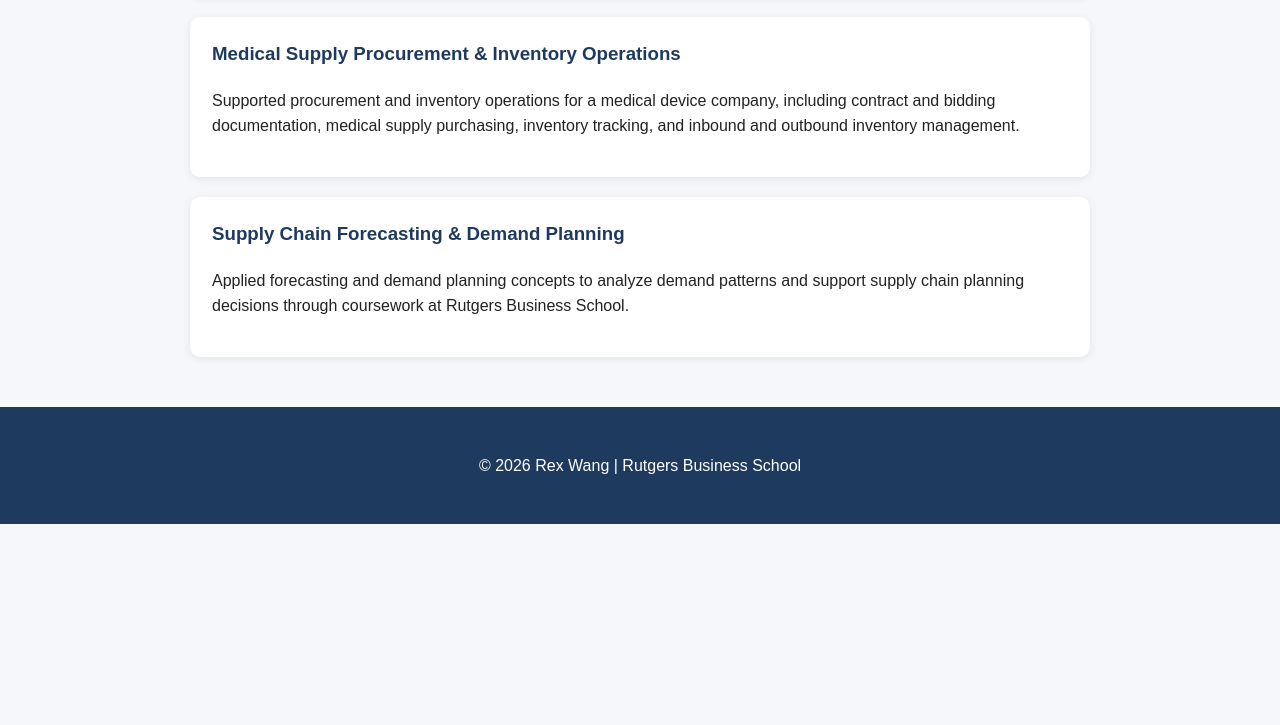
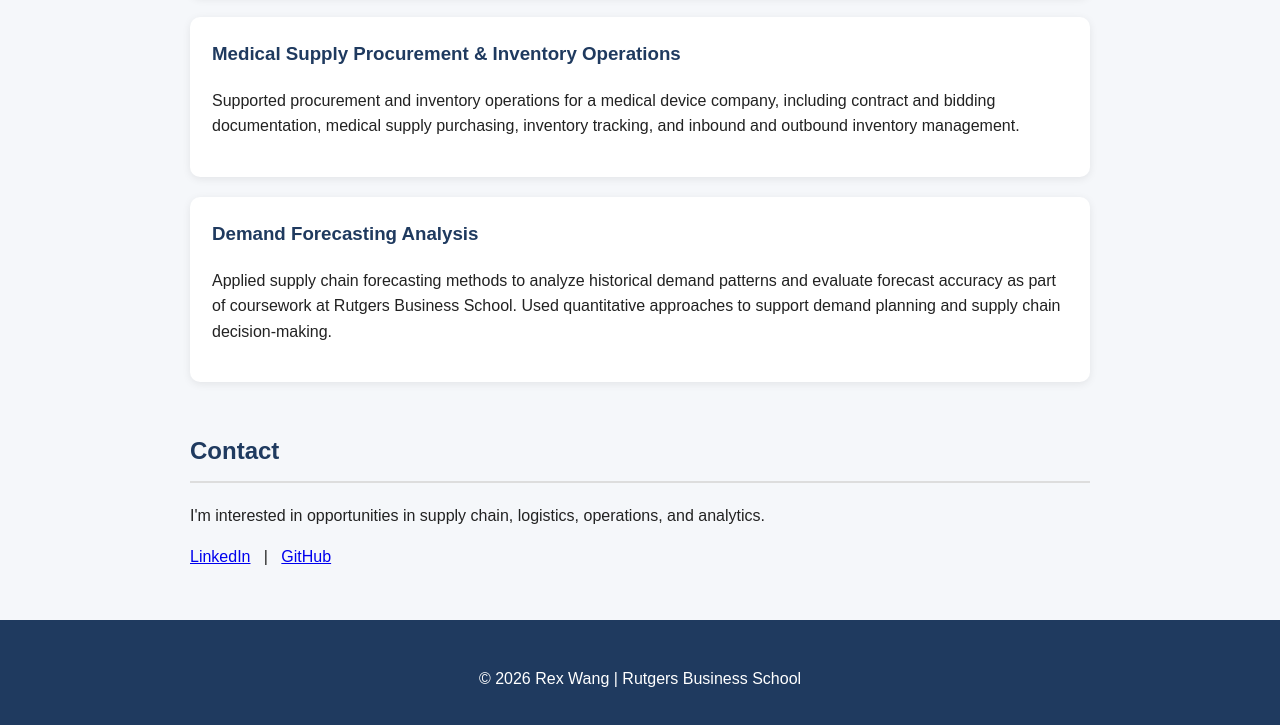
Before and after one commit to RexWang5/-portfolio, a plain HTML site: page index.html in a window 1280 px wide. Shown: the part 1091-1816 px from the top of the page. Before the commit the page ends 1615 px from the top, so only its background shows below. Drawn offline with Linux system fonts and the light colour scheme.

Commit message:
Improve portfolio projects and add contact section

```diff
--- a/index.html
+++ b/index.html
@@ -103,6 +103,7 @@
   <a href="#about">About</a>
   <a href="#skills">Skills</a>
   <a href="#projects">Projects</a>
+  <a href="#contact">Contact</a>
 </nav>
 
 <section id="about">
@@ -156,16 +157,31 @@
   </div>
 
   <div class="project">
-    <h3>Supply Chain Forecasting & Demand Planning</h3>
-    <p>
-      Applied forecasting and demand planning concepts to analyze demand
-      patterns and support supply chain planning decisions through
-      coursework at Rutgers Business School.
-    </p>
-  </div>
+  <h3>Demand Forecasting Analysis</h3>
+  <p>
+    Applied supply chain forecasting methods to analyze historical demand
+    patterns and evaluate forecast accuracy as part of coursework at
+    Rutgers Business School. Used quantitative approaches to support
+    demand planning and supply chain decision-making.
+  </p>
+</div>
 
 </section>
+<section id="contact">
+  <h2>Contact</h2>
+  <p>
+    I'm interested in opportunities in supply chain, logistics,
+    operations, and analytics.
+  </p>
 
+  <p>
+    <a href="https://www.linkedin.com/in/xuanhe-wang-5ab918394"
+       target="_blank">LinkedIn</a>
+    &nbsp; | &nbsp;
+    <a href="https://github.com/RexWang5"
+       target="_blank">GitHub</a>
+  </p>
+</section>
 <footer>
   <p>© 2026 Rex Wang | Rutgers Business School</p>
 </footer>
```
